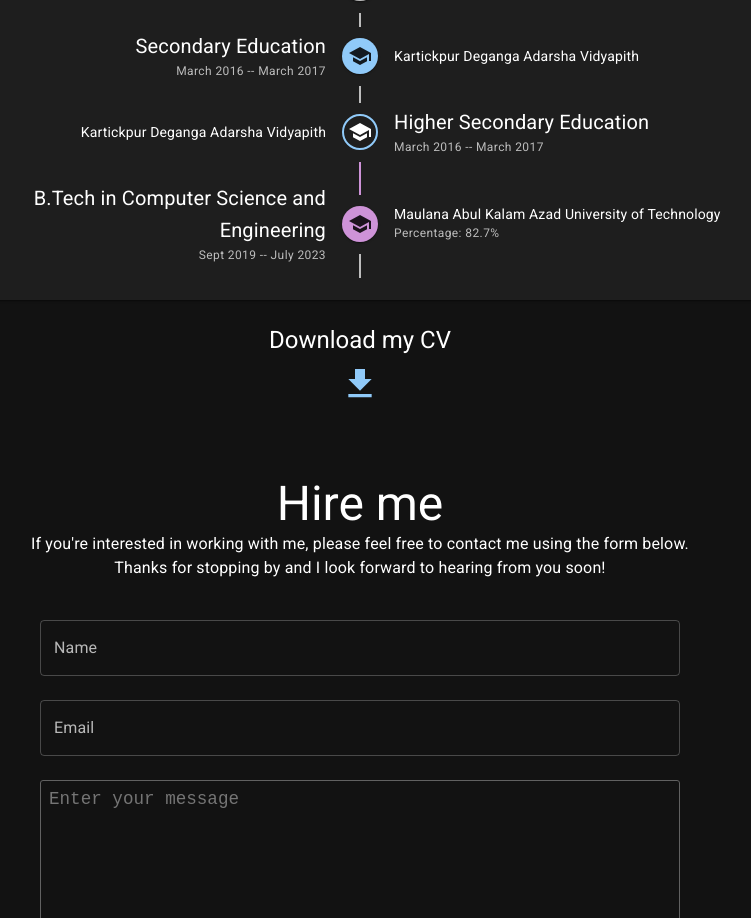
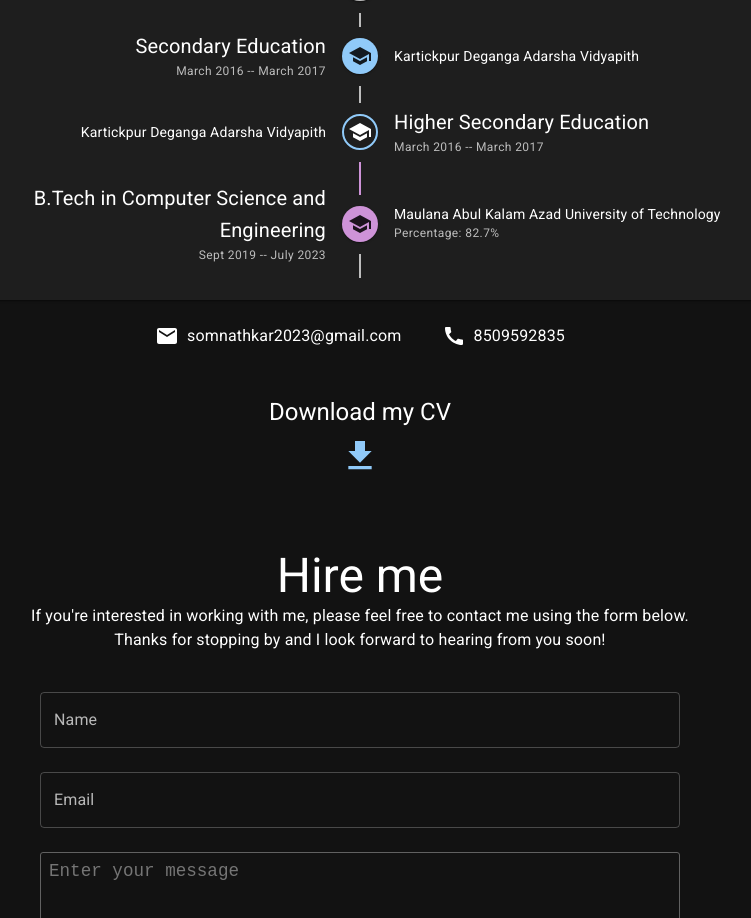
Before and after one commit to SomnathKar000/Porifolio, a React (Create React App) app: page / in a window 1280 px wide. Shown: the part 2455-3373 px from the top of the page, without its empty margins (280-1031 px from the left). Built offline with nearby package versions, Linux system fonts and the light colour scheme.

Commit message:
New changes

```diff
--- a/src/components/Information.js
+++ b/src/components/Information.js
@@ -10,10 +10,6 @@ import TimelineConnector from "@mui/lab/TimelineConnector";
 import TimelineContent from "@mui/lab/TimelineContent";
 import TimelineOppositeContent from "@mui/lab/TimelineOppositeContent";
 import TimelineDot from "@mui/lab/TimelineDot";
-import FastfoodIcon from "@mui/icons-material/Fastfood";
-import LaptopMacIcon from "@mui/icons-material/LaptopMac";
-import HotelIcon from "@mui/icons-material/Hotel";
-import RepeatIcon from "@mui/icons-material/Repeat";
 import EmailIcon from "@mui/icons-material/Email";
 import CallIcon from "@mui/icons-material/Call";
 import SchoolIcon from "@mui/icons-material/School";
@@ -40,7 +36,7 @@ const SocialAccounts = () => {
               <TimelineConnector />
             </TimelineSeparator>
             <TimelineContent sx={{ py: "12px", px: 2 }}>
-              <Typography variant="h6" component="span">
+              <Typography className="information" variant="h6" component="span">
                 Birthday
               </Typography>
             </TimelineContent>
@@ -57,7 +53,7 @@ const SocialAccounts = () => {
               <TimelineConnector />
             </TimelineSeparator>
             <TimelineContent sx={{ py: "12px", px: 2 }}>
-              <Typography variant="h6" component="span">
+              <Typography className="information" variant="h6" component="span">
                 Secondary Education
               </Typography>
               <Typography
@@ -81,7 +77,7 @@ const SocialAccounts = () => {
               <TimelineConnector sx={{ bgcolor: "secondary.main" }} />
             </TimelineSeparator>
             <TimelineContent sx={{ py: "12px", px: 2 }}>
-              <Typography variant="h6" component="span">
+              <Typography className="information" variant="h6" component="span">
                 Higher Secondary Education
               </Typography>
               <Typography
@@ -113,7 +109,7 @@ const SocialAccounts = () => {
               <TimelineConnector />
             </TimelineSeparator>
             <TimelineContent sx={{ py: "12px", px: 2 }}>
-              <Typography variant="h6" component="span">
+              <Typography className="information" variant="h6" component="span">
                 B.Tech in Computer Science and Engineering
               </Typography>
               <Typography
@@ -127,6 +123,34 @@ const SocialAccounts = () => {
           </TimelineItem>
         </Timeline>
       </Paper>
+      <Box
+        sx={{
+          display: { xs: "block", sm: "flex" },
+          gap: 5,
+          textAlign: "center",
+        }}
+      >
+        <Typography
+          sx={{
+            display: "flex",
+            alignItems: "center",
+            gap: 1,
+            marginY: 3,
+          }}
+        >
+          <EmailIcon /> somnathkar2023@gmail.com
+        </Typography>
+        <Typography
+          sx={{
+            display: "flex",
+            alignItems: "center",
+            gap: 1,
+            marginY: 3,
+          }}
+        >
+          <CallIcon /> 8509592835
+        </Typography>
+      </Box>
       <Box sx={{ margin: 3 }} className="cvContainer">
         <Typography variant="h5">Download my CV</Typography>
         <Tooltip title="Click on this icon">
@@ -145,5 +169,10 @@ const Wrapper = styled.div`
 
   align-items: center;
   text-align: center;
+  @media screen and (max-width: 380px) {
+    .information {
+      font-size: 1rem;
+    }
+  }
 `;
 export default SocialAccounts;
```
